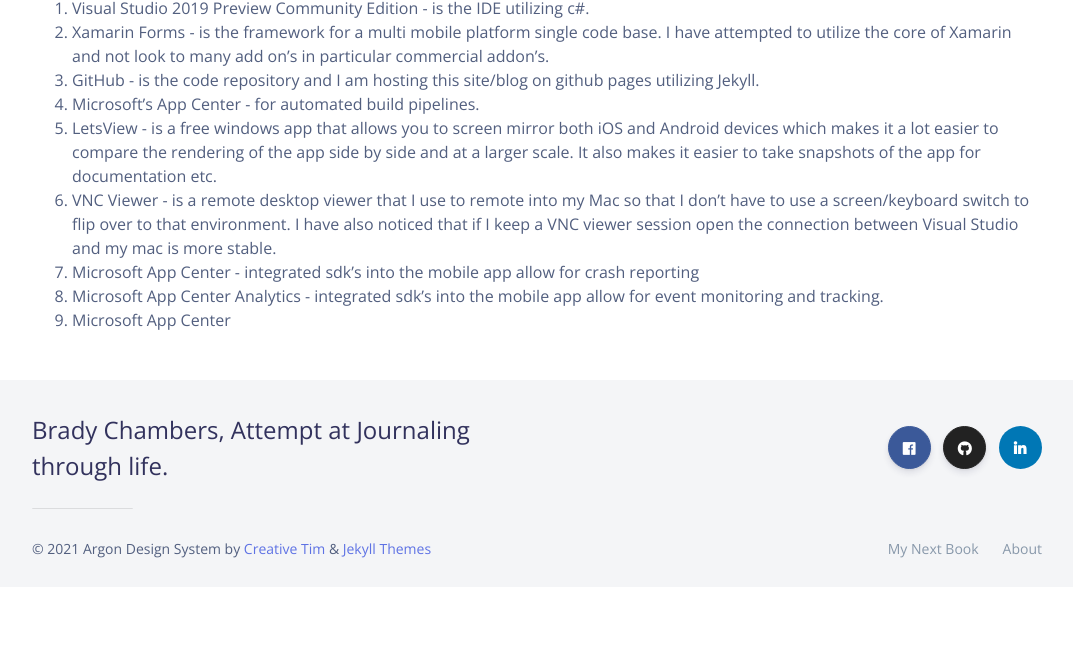
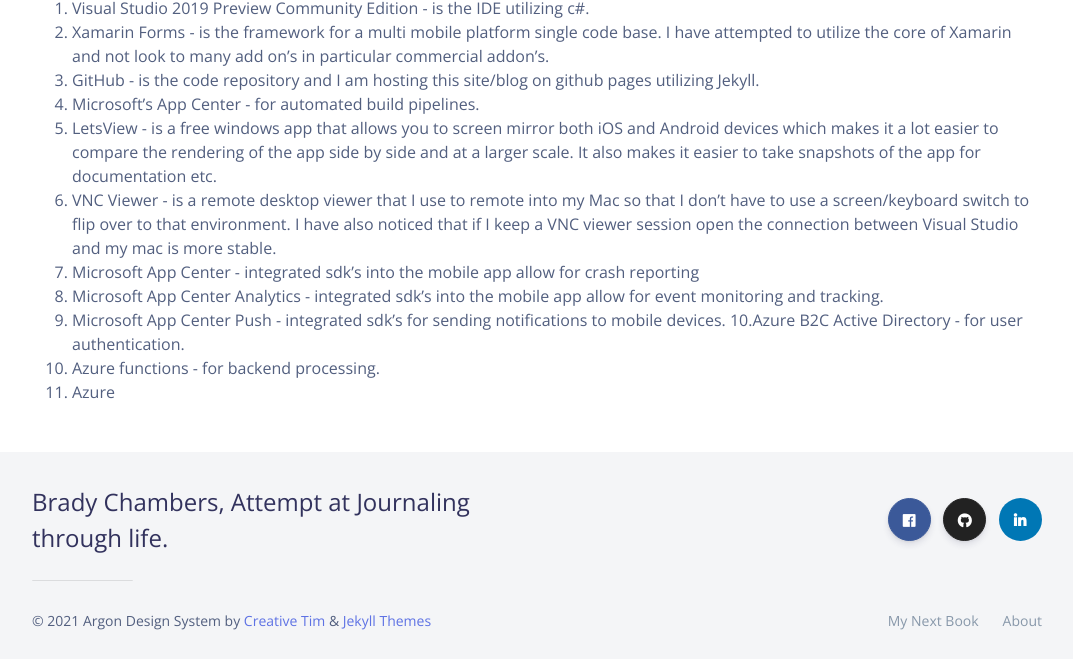
Before and after one commit to bradyguyc/bradyguyc.github.io, a Jekyll site: the page built from _pages/thebigpicture.md, in a window 1280 px wide and 900 px high, scrolled down 1314 px, cut to the strip 241-900 px from the top of the window. Shown: the whole strip, without its empty margins (103-1176 px from the left). Built offline with Jekyll 4.4.1, drawn with Linux system fonts in a browser that asks for light colours; nearby versions of some CDN libraries; before the commit the page ends 2142 px from its top, so only the background shows below that.

Commit message:
_pages/thebigpicture.md updated from https://stackedit.io/

```diff
--- a/_pages/thebigpicture.md
+++ b/_pages/thebigpicture.md
@@ -20,9 +20,12 @@ Azure, Visual Studio, and Xamarin are the primary technologies utilized in the s
 6. VNC Viewer - is a remote desktop viewer that I use to remote into my Mac so that I don't have to use a screen/keyboard switch to flip over to that environment.  I have also noticed that if I keep a VNC viewer session open the connection between Visual Studio and my mac is more stable.
 7. Microsoft App Center - integrated sdk's into the mobile app allow for crash reporting
 8. Microsoft App Center Analytics - integrated sdk's into the mobile app allow for event monitoring and tracking.
-9. Microsoft App Center
+9. Microsoft App Center Push - integrated sdk's for sending notifications to mobile devices.
+10.Azure B2C Active Directory - for user authentication.
+11. Azure functions - for backend processing.
+12.  Azure
 
 <!--stackedit_data:
-eyJoaXN0b3J5IjpbMTc0ODQ3MjcxOSwyMTIyMjIyMDQzLC0xMD
+eyJoaXN0b3J5IjpbLTg2MTg3MDQ2MCwyMTIyMjIyMDQzLC0xMD
 UzNTY0NDQyLC0xODU4MTA4MDQyLC0xMTk5MzMyNDM1XX0=
 -->
```
